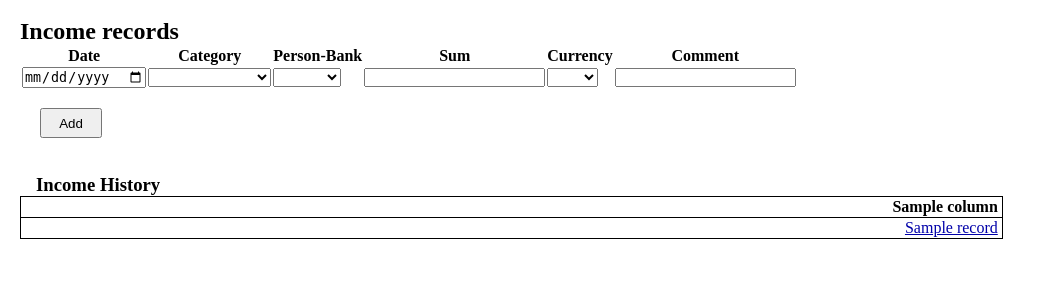
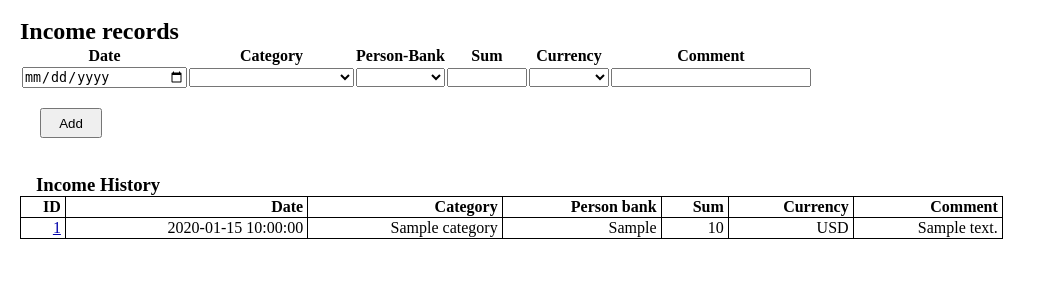
Before and after one commit to AlDas23/Acc0unt1ng, a Flask app: template api/templates/addinc.html in a window 1280 px wide. Shown: the part 188-488 px from the top of the page, without its empty margins (0-1046 px from the left). Run offline with Flask 3, Linux system fonts and the light colour scheme; the template is opened without the code that fills it: most values are stand-ins (such as "Sample title", 1, 10 or a date in 2020).

Commit message:
Enhance income handling: add JSON support for income records, improve validation in frontend, and update transaction history retrieval

```diff
--- a/api/static/js_scripts/mainScripts.js
+++ b/api/static/js_scripts/mainScripts.js
@@ -57,6 +57,63 @@ function ValidateExp(Edit = false, id = null) {
         });
 }
 
+function ValidateInc(Edit = false, id = null) {
+    const date = document.getElementById("Date").value;
+    const cat = document.getElementById("Category").value;
+    const pb = document.getElementById("Person-Bank").value;
+    let sum = document.getElementById("Sum").value;
+    const curr = document.getElementById("Currency").value;
+    const comment = document.getElementById("Comment").value;
+
+    let endpoint;
+
+    if (date === "" || cat === "" || pb === "" || sum === "" || curr === "") {
+        alert("Please fill in all fields.");
+        return false;
+    }
+
+    if (isNaN(sum) || parseFloat(sum) <= 0) {
+        alert("Please enter a valid sum.");
+        return false;
+    }
+
+    const FormData = {
+        date: date,
+        category: cat,
+        personBank: pb,
+        sum: parseFloat(sum).toFixed(2),
+        currency: curr,
+        comment: comment
+    };
+
+    if (!Edit) {
+        endpoint = '/add/income';
+    } else {
+        endpoint = '/edit/income/' + id;
+    }
+
+    // Send POST request
+    fetch(endpoint, {
+        method: 'POST',
+        headers: {
+            'Content-Type': 'application/json',
+        },
+        body: JSON.stringify(FormData)
+    })
+        .then(response => response.json())
+        .then(data => {
+            if (data.success) {
+                window.location.href = data.redirect_url;
+            } else {
+                alert('Error: ' + (data.message || 'Failed to add transaction'));
+            }
+        })
+        .catch(error => {
+            console.error('Unexpected error:', error);
+            alert('Unexpected error occurred');
+        });
+}
+
 
 function EditRecordExp(element) {
     const id = element.getAttribute('id').substring(3);
@@ -82,7 +139,35 @@ function EditRecordExp(element) {
     document.getElementById("Currency").value = cells[6].textContent.trim();
     document.getElementById("Comment").value = cells[7].textContent.trim();
 
-    // Change the form's submit button to call ValidateExpEdit
+    // Change the form's submit button to call ValidateExp with Edit=true
     const submitButton = document.querySelector('.submitrec');
     submitButton.setAttribute('onclick', 'ValidateExp(Edit=true, ' + id + ')');
 }
+
+function EditRecordInc(element) {
+    const id = element.getAttribute('id').substring(3);
+
+    const clickedRow = element.closest('tr');
+    const rows = document.querySelectorAll('.historytable tbody tr');
+
+    rows.forEach(row => {
+        if (row !== clickedRow) {
+            row.style.display = 'none';
+        } else {
+            row.style.display = ''; // Ensure the clicked row remains visible
+        }
+    });
+
+    // Populate the form with the clicked row's data
+    const cells = clickedRow.querySelectorAll('td');
+    document.getElementById("Date").value = cells[1].textContent.trim();
+    document.getElementById("Category").value = cells[2].textContent.trim();
+    document.getElementById("Person-Bank").value = cells[4].textContent.trim();
+    document.getElementById("Sum").value = Math.abs(cells[5].textContent.trim());
+    document.getElementById("Currency").value = cells[6].textContent.trim();
+    document.getElementById("Comment").value = cells[7].textContent.trim();
+
+    // Change the form's submit button to call ValidateInc with Edit=true
+    const submitButton = document.querySelector('.submitrec');
+    submitButton.setAttribute('onclick', 'ValidateInc(Edit=true, ' + id + ')');
+}
--- a/api/templates/addinc.html
+++ b/api/templates/addinc.html
@@ -2,7 +2,7 @@
 
 {% block body %}
 <h2>Income records</h2>
-  <form action="/add/income" method="post">
+<form action="/add/income" method="post" onclick="return false;">
   <table>
     <tr>
       <th>Date</th>
@@ -13,122 +13,74 @@
       <th>Comment</th>
     </tr>
     <tr>
-        <td>
-          <input type="date" id="Date" name="Date" class="date" required />
+      <td class="fields_big">
+        <input type="date" id="Date" name="Date" class="standardWidth" />
       </td>
-        <td class="fields">
-          <select id="Category" name="Category" class="select" required>
+      <td class="fields_big">
+        <select id="Category" name="Category" class="standardWidth">
           <option value="" disabled selected></option>
           {% for category in options.categories %}
           <option value="{{ category }}">{{ category }}</option>
           {% endfor %}
         </select>
-        </td>
+      </td class="fields_big">
       <td class="fields">
-          <select id="Person-Bank" name="Person-Bank" class="select" required>
+        <select id="Person-Bank" name="Person-Bank" class="standardWidth">
           <option value="" disabled selected></option>
           {% for person_bank in options.person_banks %}
           <option value="{{ person_bank }}">{{ person_bank }}</option>
           {% endfor %}
         </select>
       </td>
-        <td class="fields">
-          <input type="text" id="Sum" name="Sum" autocomplete="off" required />
+      <td class="fields_small">
+        <input type="text" id="Sum" name="Sum" autocomplete="off" class="standardWidth" />
       </td>
-        <td>
-          <select id="Currency" name="Currency" class="select_curr" required>
+      <td class="fields_small">
+        <select id="Currency" name="Currency" class="standardWidth">
           <option value="" disabled selected></option>
           {% for currency in options.currencies %}
           <option value="{{ currency }}">{{ currency }}</option>
           {% endfor %}
         </select>
       </td>
-        <td class="fields">
-          <input type="text" id="Comment" name="Comment" autocomplete="off" />
+      <td class="fields_comment">
+        <input type="text" id="Comment" name="Comment" autocomplete="off" class="standardWidth" />
       </td>
     </tr>
   </table><br />
-    <input type="submit" value="Add" class="submitrec" />
+  <input type="submit" value="Add" class="submitrec" onclick="ValidateInc()"/>
 </form>
 <br />
 <br />
-  {% if columns and data %}
 <h3>Income History</h3>
 <table class="historytable">
   <thead>
     <tr>
-          {% for column in columns %}
-            <th class="rep">{{ column }}</th>
-          {% endfor %}
+      <th class="rep">ID</th>
+      <th class="rep">Date</th>
+      <th class="rep">Category</th>
+      <th class="rep">Person bank</th>
+      <th class="rep">Sum</th>
+      <th class="rep">Currency</th>
+      <th class="rep">Comment</th>
     </tr>
   </thead>
+  {% if data %}
   <tbody>
-        {% for row in data %}
+    {% for record in data %}
     <tr>
-            {% for cell in row %}
-              {% if loop.index0 == 0 %}
       <td class="rep">
-                  <a href="{{ url_for('EditIncome', id=cell) }}">{{ cell }}</a>
+        <a href="javascript:void(0);" id="id_{{ record.id }}" onclick="EditRecordInc(this)">{{ record.id }}</a>
       </td>
-              {% else %}
-                <td class="rep">{{ cell }}</td>
-              {% endif %}
-            {% endfor %}
+      <td class="rep">{{ record.date }}</td>
+      <td class="rep">{{ record.category }}</td>
+      <td class="rep">{{ record.pb }}</td>
+      <td class="rep">{{ record.sum }}</td>
+      <td class="rep">{{ record.currency }}</td>
+      <td class="rep">{{ record.comment }}</td>
     </tr>
     {% endfor %}
   </tbody>
+  {% endif %}
 </table>
-  {% endif %}
-  {% if edit_record %}
-    <br />
-    <h2>Edit Income</h2>
-    <form action="{{ url_for('EditIncome', id=edit_record.0.0) }}" method="post">
-      <table>
-        <tr>
-          <th>Date</th>
-          <th>Category</th>
-          <th>Person-Bank</th>
-          <th>Sum</th>
-          <th>Currency</th>
-          <th>Comment</th>
-        </tr>
-        <tr>
-          <td>
-            <input type="date" id="Date" name="Date" class="date" required />
-          </td>
-          <td class="fields">
-            <select id="Category" name="Category" class="select" required>
-              <option value="" disabled selected></option>
-              {% for category in options.categories %}
-                <option value="{{ category }}">{{ category }}</option>
-              {% endfor %}
-            </select>
-          </td>
-          <td class="fields">
-            <select id="Person-Bank" name="Person-Bank" class="select" required>
-              <option value="" disabled selected></option>
-              {% for person_bank in options.person_banks %}
-                <option value="{{ person_bank }}">{{ person_bank }}</option>
-              {% endfor %}
-            </select>
-          </td>
-          <td class="fields">
-            <input type="text" id="Sum" name="Sum" autocomplete="off" required />
-          </td>
-          <td>
-            <select id="Currency" name="Currency" class="select_curr" required>
-              <option value="" disabled selected></option>
-              {% for currency in options.currencies %}
-                <option value="{{ currency }}">{{ currency }}</option>
-              {% endfor %}
-            </select>
-          </td>
-          <td class="fields">
-            <input type="text" id="Comment" name="Comment" autocomplete="off" />
-          </td>
-        </tr>
-      </table><br />
-      <input type="submit" value="Update" class="submitrec" />
-    </form>
-  {% endif %}
 {% endblock %}
```
Also changed, not shown: api/api_run.py (+55 -95 lines), db_scripts/script.py (+16 -1 lines). Lines whose indentation alone changed are shown as unchanged.
